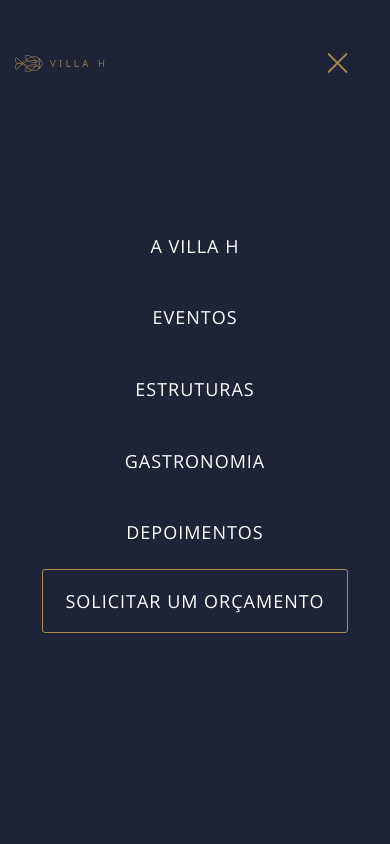
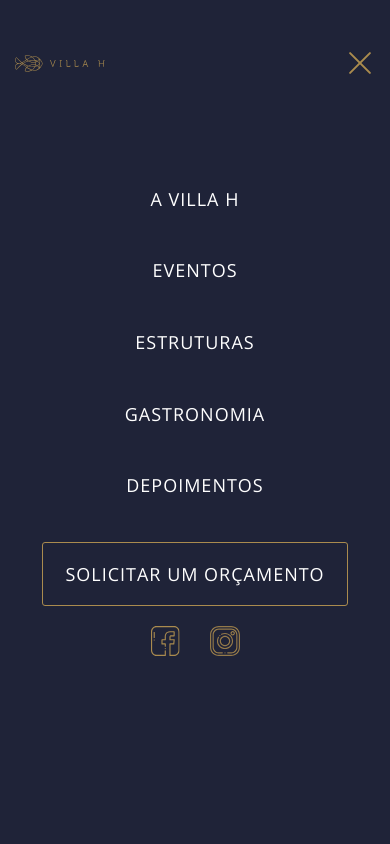
Before and after one commit to jessiicasantos/villa-h-react, a React (Create React App) app: page / in a window 390 px wide. Both pictures are taken after a click on the button 337 px from the left and 61 px from the top of the page. Shown: the top 844 px of the page. Built offline with nearby package versions, Linux system fonts and the light colour scheme.

Commit message:
Social added to navigation mobile

```diff
--- a/src/components/Header/Banner/Banner.css
+++ b/src/components/Header/Banner/Banner.css
@@ -4,7 +4,7 @@
     align-items: flex-end;
 }
 
-.socials {
+.banner .socials {
     margin: auto 0 0;
     max-height: 551px;
     display: flex;
@@ -12,7 +12,7 @@
     align-items: center;
 }
 
-.socials a {
+.banner .socials a {
     margin: 0 0 9px;
 }
 
--- a/src/components/Header/Banner/Banner.jsx
+++ b/src/components/Header/Banner/Banner.jsx
@@ -5,7 +5,7 @@ import './Banner.css';
 
 const Banner = () => (
   <div className="banner" id="momentos">
-    <BannerSocial />
+    <BannerSocial line={<div className="line-vert"></div>} />
     <BannerHeadline />
     <BannerGallery />
   </div>
--- a/src/components/Header/Banner/BannerSocial/BannerSocial.jsx
+++ b/src/components/Header/Banner/BannerSocial/BannerSocial.jsx
@@ -12,14 +12,14 @@ const socials = [
   },
 ];
 
-const BannerSocial = () => (
-  <div className="socials">
+const BannerSocial = ({ className, line }) => (
+  <div className={`socials${className ? ` ${className}` : ''}`}>
     {socials.map((s, index) => (
       <a href={s.href} key={`${s}`[index]} target="_blank" rel="noreferrer">
         {s.social}
       </a>
     ))}
-    <div className="line-vert"></div>
+    <>{line}</>
   </div>
 );
 
--- a/src/components/Header/Nav/Nav.css
+++ b/src/components/Header/Nav/Nav.css
@@ -53,11 +53,10 @@ nav .mb-wrapper {
     display: none;
     background: transparent;
     border: 0;
-    display: block;
     margin: 0 0 0 auto;
     cursor: pointer;
-    padding: 30px 39px;
-    width: 105.01px;
+    padding: 30px 15px;
+    width: 60px;
     height: 88px;
     transition: all .2s ease-in-out;
     -webkit-transition: all .2s ease-in-out;
@@ -97,7 +96,7 @@ nav .mb-wrapper {
 
 @media screen and (max-width: 1366px) {
     .nav-logo a {
-        padding: 40px 15px 32px 15px;
+        padding: 40px 15px 32px;
     }
 
     .nav-logo svg {
@@ -170,4 +169,18 @@ nav .mb-wrapper {
         letter-spacing: 1px;
         line-height: 120%;
     }
+
+    .top-nav .btn-brd-gold {
+        margin: 20px 0 0;
+    }
+
+    .socials-mb {
+        display: flex;
+        align-items: center;
+        margin: 20px 0;
+    }
+
+    .socials-mb a {
+        margin: 0 15px;
+    }
 }
--- a/src/components/Header/Nav/Nav.jsx
+++ b/src/components/Header/Nav/Nav.jsx
@@ -31,9 +31,7 @@ const Nav = () => {
           />
         </>
       )}
-      {window.innerWidth <= 1024 ? (
-        <Burguer id="btn-nav-mb" isOpen={active} handleIsOpen={handleIsOpen} />
-      ) : null}
+      <Burguer id="btn-nav-mb" isOpen={active} handleIsOpen={handleIsOpen} />
     </nav>
   );
 };
--- a/src/components/Header/Nav/NavMbWrapper/NavMbWrapper.jsx
+++ b/src/components/Header/Nav/NavMbWrapper/NavMbWrapper.jsx
@@ -1,5 +1,6 @@
 import NavMenu from '../NavMenu/NavMenu';
 import Link from '../../../Link/Link';
+import BannerSocial from '../../Banner/BannerSocial/BannerSocial';
 
 const NavMbWrapper = ({ isOpen }) => (
   <div className="mb-wrapper">
@@ -9,6 +10,7 @@ const NavMbWrapper = ({ isOpen }) => (
       txt={'SOLICITAR UM ORÇAMENTO'}
       isOpen={`btn-brd-gold ${isOpen}`}
     />
+    <BannerSocial className="socials-mb" />
   </div>
 );
 
```
